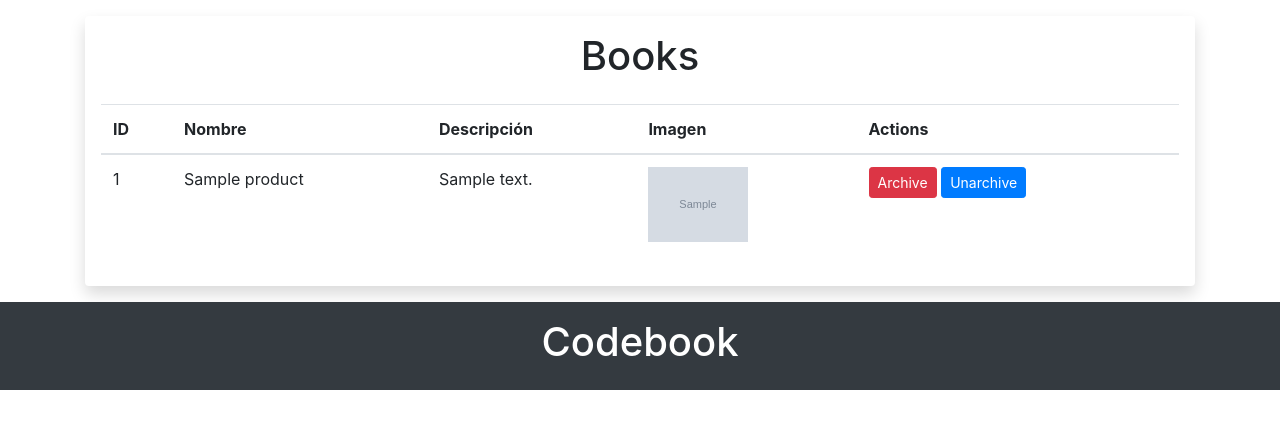
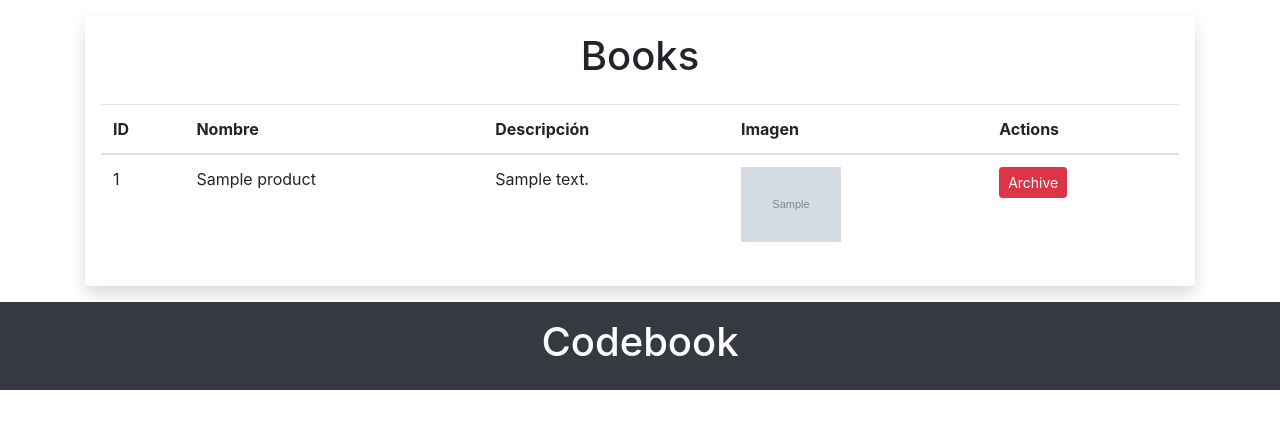
Before and after one commit to coderunner86/payment-gateway, a FastAPI app: template app/templates/book-manager.html in a window 1280 px wide. Shown: the part 76-505 px from the top of the page. Run offline with FastAPI, Linux system fonts and the light colour scheme; the template is opened without the code that fills it: most values are stand-ins (such as "Sample title", 1, 10 or a date in 2020); grey boxes marked "Sample" are stand-in pictures; parts of the project's set-up code (start-up, migrations or seed data) failed here and were passed over; some libraries are stand-ins or nearby versions.

Commit message:
refactor(javascript): eliminate button for action "unarchive"

```diff
--- a/app/templates/book-manager.html
+++ b/app/templates/book-manager.html
@@ -72,8 +72,6 @@
                         <td>
                             <button class="btn btn-danger btn-sm"
                                 onclick="archiveProduct('{{[i][0].id }}')">Archive</button>
-                            <button class="btn btn-primary btn-sm"
-                                onclick="unarchiveProduct('{{[i][0].id }}')">Unarchive</button>
                         </td>
                     </tr>
                     {% endfor %}
```
